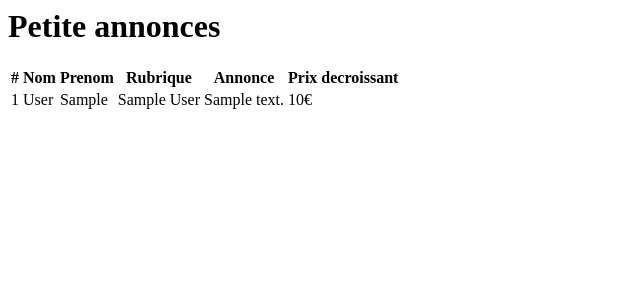
After one commit to mickaelpol/fonctionPhp, a PHP site: page /lundi-21-aout/Pages/buttonTriePrix.php in a window 1280 px wide. The commit adds this page. Shown: the top 300 px of the page, without its empty margins (0-640 px from the left). Run offline with PHP 8.4, Linux system fonts and the light colour scheme; tables that the repository leaves empty or names only in its code hold one stand-in row (values such as "Sample post").

Commit message:
ajout bouton trier prix decroissant

```diff
--- /dev/null
+++ b/lundi-21-aout/Pages/buttonTriePrix.php
@@ -0,0 +1,59 @@
+<?php
+
+try
+
+{
+	$bdd = new
+	PDO('mysql:host=localhost;dbname=immo;charset=utf8','root', 'admin');//se connecter a ma BDD
+	//en suivant le nom de l'hote de la BDD , le nom de la BDD la personne qui se co sur la BDD
+	//et pour finir le mot de passe du serveur
+}
+
+catch (Exception $e)
+{
+	die('Erreur :' .  $e->getMessage());
+		//si il y a une erreur dans la BDD
+		//ce bout de code empechera que la personne qui se co
+		//a la page vois le message d'erreur et en passant qu'il vois le mot de passe de la BDD!!
+}
+
+
+
+$reponse = $bdd->query('SELECT * FROM  annonce  INNER JOIN users ON id_user=id ORDER BY price DESC');
+
+?>
+
+<div class="container-fluid">
+	<h1 class="bg-primary text-center text-uppercase">Petite annonces</h1>
+</div>
+<div class="container">
+	<table class="table table-hover">
+		<thead>
+			<tr>
+				<th><strong>#</strong></th>
+				<th><strong>Nom</strong></th>
+				<th><strong>Prenom</strong></th>
+				<th><strong>Rubrique</strong></th>
+				<th><strong>Annonce</strong></th>
+				<th><strong>Prix decroissant</strong></th>
+			</tr>
+
+			<?php
+			while($donnees = $reponse->fetch()){
+
+				?>
+				<tr>
+					<td><?= $donnees['id_user'] ?></td>
+					<td><?= $donnees['last_name'] ?></td>
+					<td><?= $donnees['first_name']?></td>
+					<td><?= $donnees['title'] ?></td>
+					<td><?= $donnees['description'] ?></td>
+					<td><?= $donnees['price'] ?>€</td>
+				</tr>
+				<?php
+			}
+			$reponse->closeCursor(); // termine le traitement de la requête !?>
+
+		</thead>
+	</table>
+</div>
--- a/lundi-21-aout/Pages/templates/defaut.php
+++ b/lundi-21-aout/Pages/templates/defaut.php
@@ -1,7 +1,9 @@
 <!DOCTYPE html>
-<html lang="en">
+<html lang="fr">
 <head>
 	<meta charset="UTF-8">
+	<meta name="viewport" content="width=device-width, initial-scale=1.0">
+	<meta http-equiv="X-UA-Compatible" content="ie=edge">
 	<title>templates</title>
 	<link rel="stylesheet" href="https://maxcdn.bootstrapcdn.com/bootstrap/3.3.7/css/bootstrap.min.css" integrity="sha384-BVYiiSIFeK1dGmJRAkycuHAHRg32OmUcww7on3RYdg4Va+PmSTsz/K68vbdEjh4u" crossorigin="anonymous">
 </head>
@@ -11,7 +13,7 @@
 
 
 	<?=
-		$content
+	$content
 	?>
 
 	<div class="container-fluid">
--- a/lundi-21-aout/index.php
+++ b/lundi-21-aout/index.php
@@ -25,6 +25,10 @@ if ($p === 'trieAnnonce') {
 	include('./Pages/annonce_users.php');
 }
 
+if ($p === 'trieDecroissant') {
+	include('./Pages/buttonTriePrix.php');
+}
+
 $content = ob_get_clean();
 include('./Pages/templates/defaut.php');
 ?>
```
Also changed, not shown: lundi-21-aout/Pages/annonce_users.php (+16 -6 lines).
